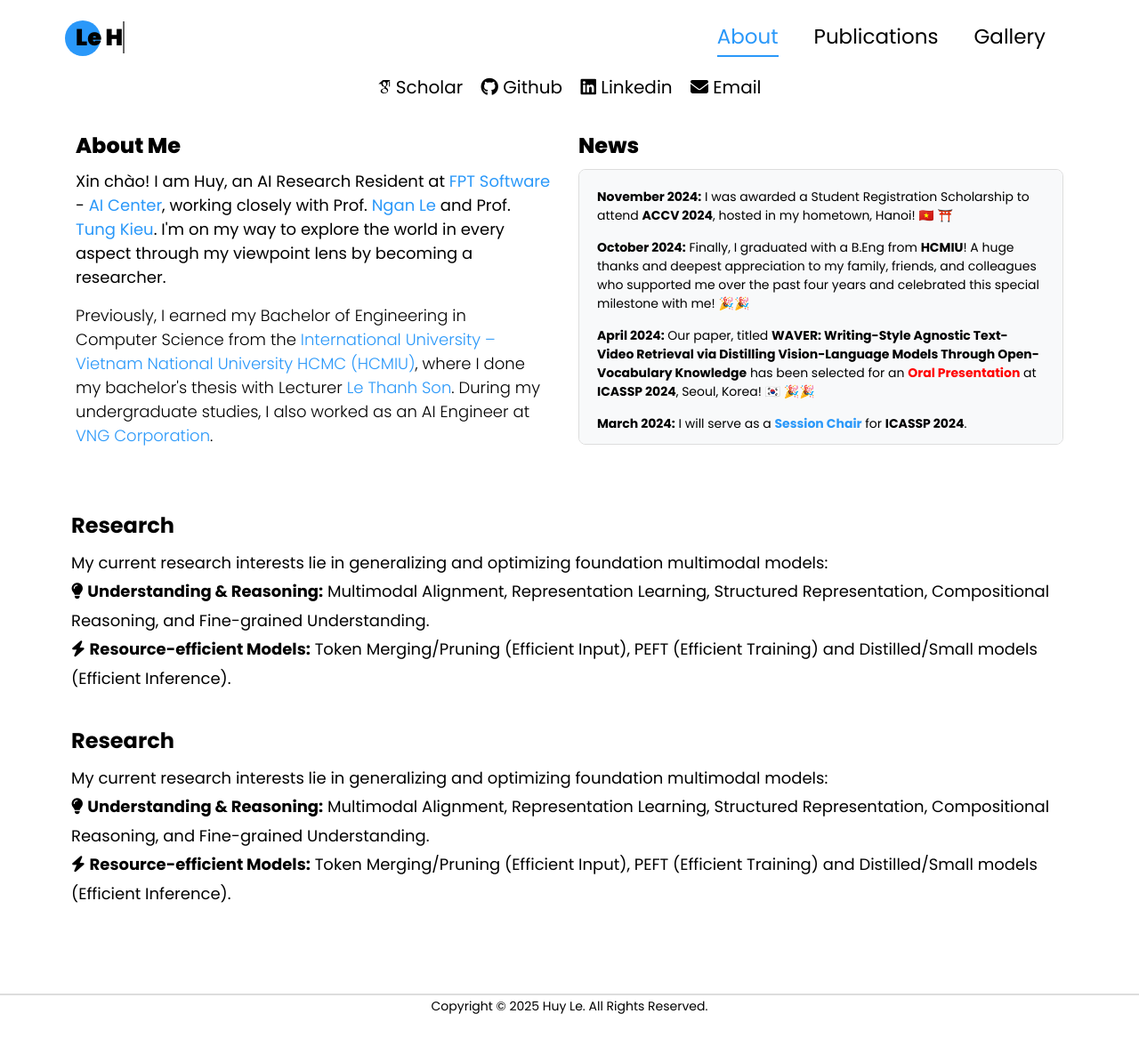
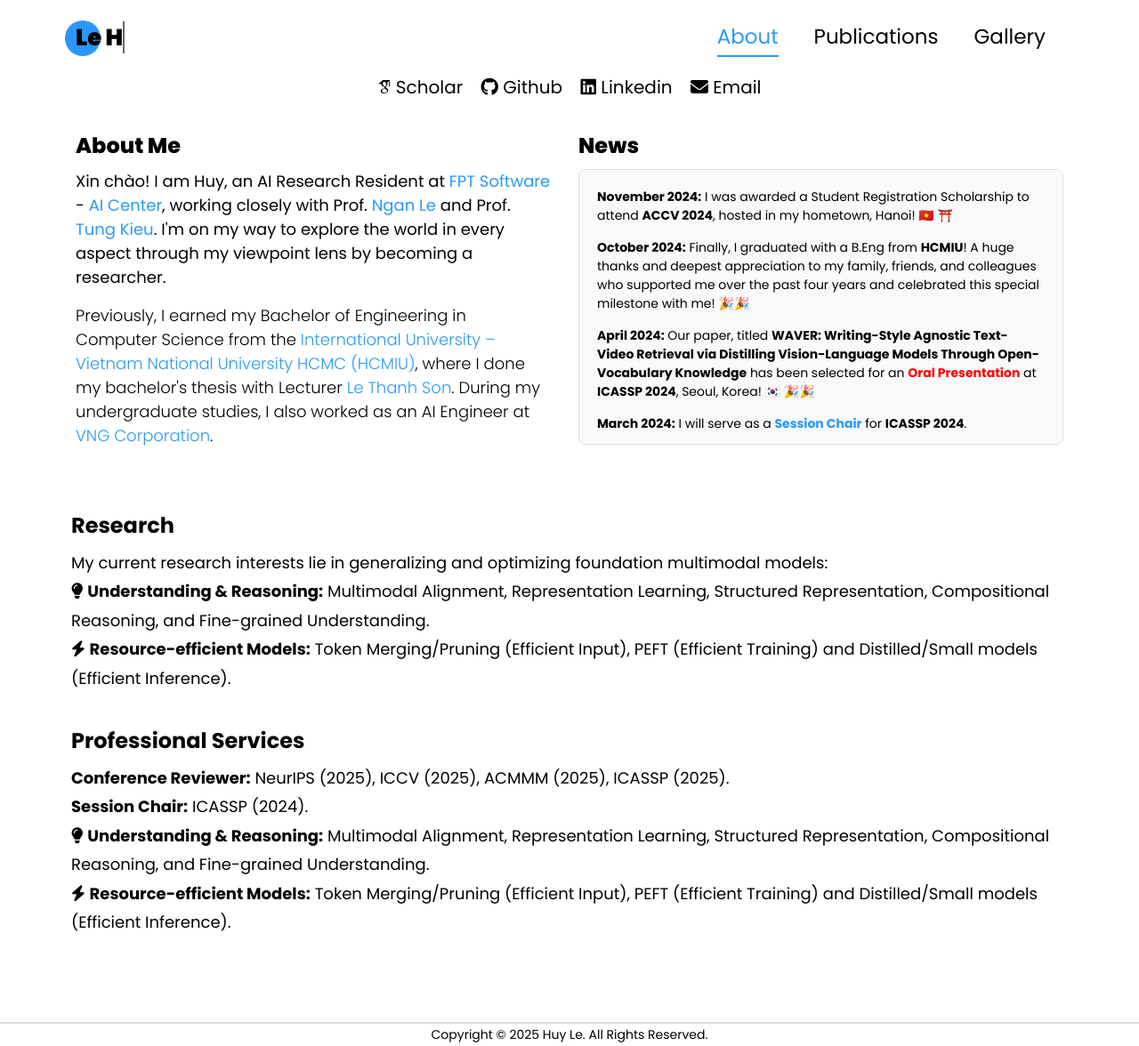
Before and after one commit to lehuy1611/lehuy1611.github.io, a Jekyll site: the page index.html, which Jekyll copies as it is, in a window 1280 px wide. Shown: the whole page at 89% size. Built offline with Jekyll 4.4.1, drawn with Linux system fonts in a browser that asks for light colours; some web fonts are replaced; before the commit the page ends 1144 px from its top, so only the background shows below that.

Commit message:
update services

```diff
--- a/index.html
+++ b/index.html
@@ -200,9 +200,10 @@
             </div>
             <!-- Research Section (One Column) -->
             <div class="row justify-content-left lg-6 md-6" style="margin-top: 20px; padding-left: 10px; padding-right: 10px">
-                <h2 style="font-size: 24px;"><b>Research</b></h2>
+                <h2 style="font-size: 24px;"><b>Professional Services</b></h2>
                 <p style="color: #000; font-size: 18px;">
-                    My current research interests lie in generalizing and optimizing foundation multimodal models:
+                    <b>Conference Reviewer:</b> NeurIPS (2025), ICCV (2025), ACMMM (2025), ICASSP (2025).
+                    <br><b>Session Chair:</b> ICASSP (2024).
                     <br><span class="icon"><i class="fa fa-lightbulb"></i></span> <b>Understanding & Reasoning:</b> Multimodal Alignment, Representation Learning, Structured Representation, Compositional Reasoning, and Fine-grained Understanding.
                     <br><span class="icon"><i class="fa fa-bolt"></i></span> <b>Resource-efficient Models:</b> Token Merging/Pruning (Efficient Input), PEFT (Efficient Training) and Distilled/Small models (Efficient Inference).
                 </p>
```
